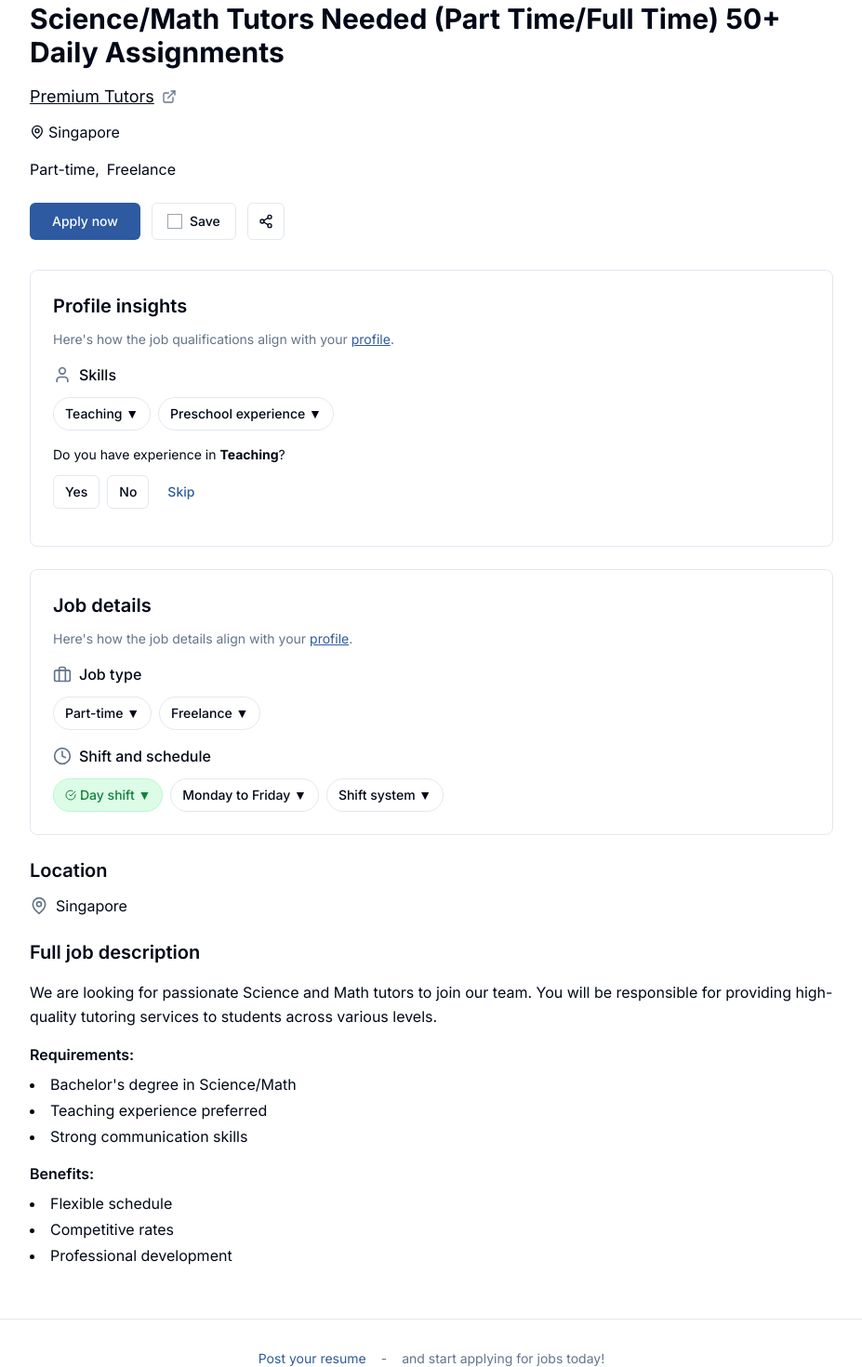
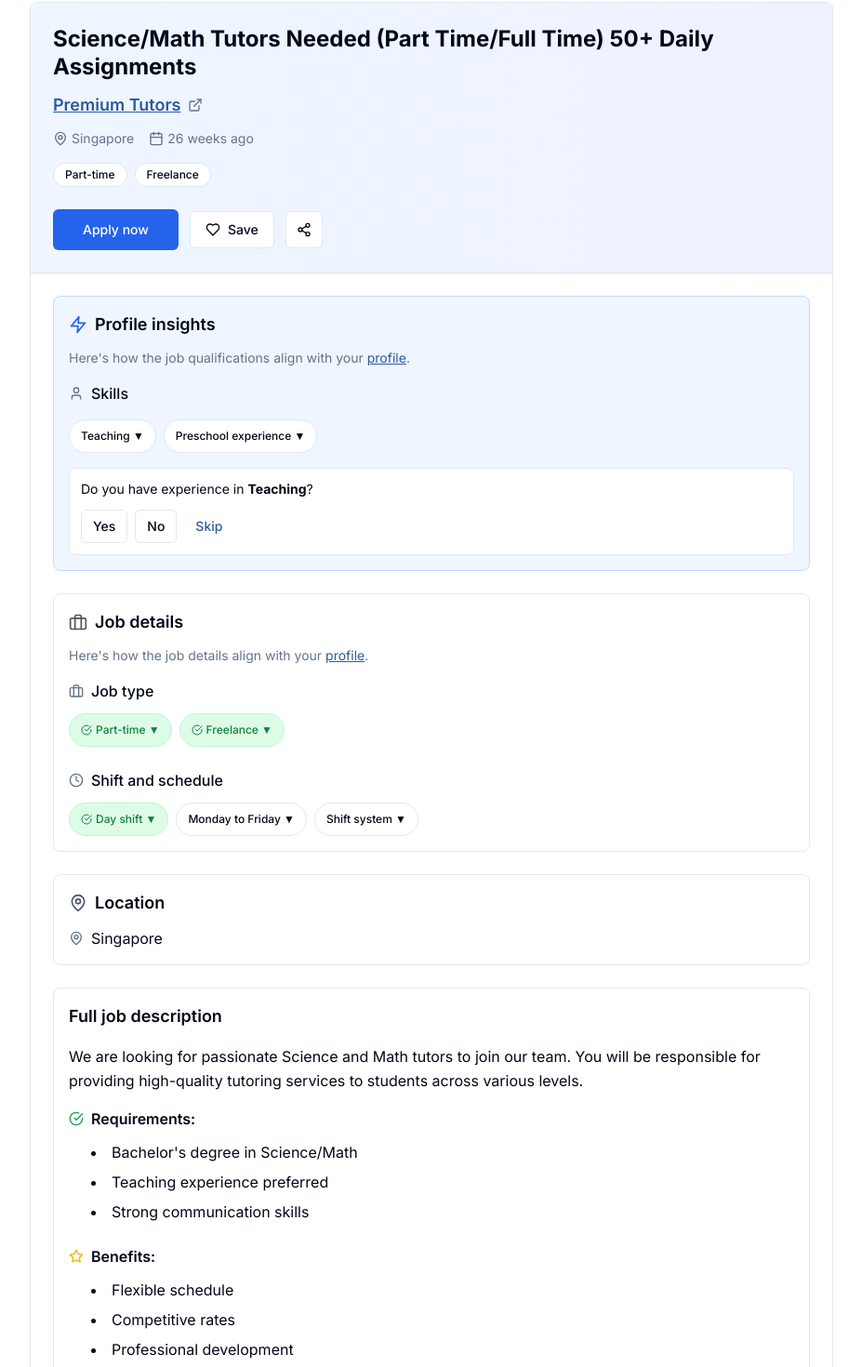
Before and after one commit to rhzs/mini-job-board, a Next.js app: page /job/1 in a window 1280 px wide. Shown: the part 95-1565 px from the top of the page at 93% size, without its empty margins (176-1103 px from the left). Built offline with nearby package versions, Linux system fonts and the light colour scheme.

Commit message:
fix job detail

```diff
--- a/components/jobs/job-detail.tsx
+++ b/components/jobs/job-detail.tsx
@@ -45,48 +45,67 @@ export function JobDetail({ job }: JobDetailProps) {
   }
 
   return (
-    <div className="bg-background">
-      {/* Job Header */}
-      <div className="mb-6">
-        <h1 className="text-3xl font-bold text-foreground mb-4">
+    <div className="bg-background border border-border rounded-lg shadow-sm overflow-hidden">
+      {/* Job Header - Sticky within container */}
+      <div className="sticky top-0 z-10 bg-gradient-to-r from-blue-50 to-indigo-50 dark:from-blue-950 dark:to-indigo-950 border-b border-border p-6 shadow-sm">
+        <h1 className="text-2xl font-bold text-foreground mb-3 leading-tight">
           {job.title}
         </h1>
 
         <div className="flex items-center gap-2 mb-3">
-          <span className="text-lg text-foreground underline cursor-pointer hover:text-indeed-blue">
+          <span className="text-lg font-semibold text-indeed-blue underline cursor-pointer hover:text-indeed-blue-dark">
             {job.company}
           </span>
           <ExternalLink className="h-4 w-4 text-muted-foreground" />
         </div>
 
-        <div className="flex items-center gap-1 text-foreground mb-4">
+        <div className="flex items-center gap-4 text-sm text-muted-foreground mb-4">
+          <div className="flex items-center gap-1">
             <MapPin className="h-4 w-4" />
-          {job.location}
+            <span>{job.location}</span>
+          </div>
+          <div className="flex items-center gap-1">
+            <Calendar className="h-4 w-4" />
+            <span>{formatPostedDate(job.postedDate)}</span>
+          </div>
+          {job.salary && (
+            <div className="flex items-center gap-1">
+              <DollarSign className="h-4 w-4" />
+              <span className="font-medium text-foreground">{formatSalary(job.salary)}</span>
+            </div>
+          )}
         </div>
 
         {/* Job Type Tags */}
         <div className="flex flex-wrap gap-2 mb-6">
           {job.jobType.map((type, index) => (
-            <span key={index} className="text-foreground">
+            <span
+              key={index}
+              className="px-3 py-1 text-xs font-medium bg-white dark:bg-gray-800 border border-border rounded-full text-foreground"
+            >
               {type}
-              {index < job.jobType.length - 1 && ', '}
             </span>
           ))}
+          {job.remote && (
+            <span className="px-3 py-1 text-xs font-medium bg-green-100 dark:bg-green-900 text-green-700 dark:text-green-300 border border-green-200 dark:border-green-700 rounded-full">
+              Remote
+            </span>
+          )}
         </div>
 
         {/* Action Buttons */}
-        <div className="flex items-center gap-3 mb-8">
+        <div className="flex items-center gap-3">
           {hasApplied ? (
             <Button
               disabled
-              className="bg-gray-200 text-gray-600 cursor-not-allowed"
+              className="bg-gray-200 text-gray-600 cursor-not-allowed hover:bg-gray-200"
             >
               <CheckCircle className="h-4 w-4 mr-2" />
               Applied {application && new Date(application.applied_date).toLocaleDateString()}
             </Button>
           ) : (
             <Button
-              className="bg-indeed-blue hover:bg-indeed-blue-dark text-white px-6"
+              size="lg"
               onClick={() => setShowApplyModal(true)}
             >
               Apply now
@@ -101,12 +120,12 @@ export function JobDetail({ job }: JobDetailProps) {
           >
             {saved ? (
               <>
-                <span className="w-4 h-4 bg-black text-white text-xs flex items-center justify-center">✓</span>
+                <CheckCircle className="h-4 w-4 text-green-600" />
                 Saved
               </>
             ) : (
               <>
-                <span className="w-4 h-4 border border-gray-400"></span>
+                <Heart className="h-4 w-4" />
                 Save
               </>
             )}
@@ -118,30 +137,35 @@ export function JobDetail({ job }: JobDetailProps) {
         </div>
       </div>
 
+      {/* Content Area */}
+      <div className="p-6 space-y-6">
         {/* Profile Insights */}
-      <div className="border border-border rounded-lg p-6 mb-6">
-        <h2 className="text-xl font-semibold text-foreground mb-3">Profile insights</h2>
+        <div className="bg-blue-50 dark:bg-blue-950/30 border border-blue-200 dark:border-blue-800 rounded-lg p-4">
+          <h2 className="text-lg font-semibold text-foreground mb-3 flex items-center gap-2">
+            <Zap className="h-5 w-5 text-blue-600" />
+            Profile insights
+          </h2>
           <p className="text-sm text-muted-foreground mb-4">
             Here's how the job qualifications align with your{' '}
             <span className="underline cursor-pointer text-indeed-blue">profile</span>.
           </p>
 
-        <div className="mb-4">
+          <div className="space-y-4">
             <div className="flex items-center gap-2 mb-3">
-            <User className="h-5 w-5 text-muted-foreground" />
+              <User className="h-4 w-4 text-muted-foreground" />
               <span className="font-medium text-foreground">Skills</span>
             </div>
 
-          <div className="flex gap-2 mb-4">
-            <Button variant="outline" size="sm" className="rounded-full">
+            <div className="flex gap-2 flex-wrap mb-4">
+              <Button variant="outline" size="sm" className="rounded-full text-xs">
                 Teaching ▼
               </Button>
-            <Button variant="outline" size="sm" className="rounded-full">
+              <Button variant="outline" size="sm" className="rounded-full text-xs">
                 Preschool experience ▼
               </Button>
             </div>
 
-          <div className="mb-4">
+            <div className="bg-white dark:bg-gray-800 rounded-lg p-3 border border-border">
               <p className="text-sm text-foreground mb-3">
                 Do you have experience in <strong>Teaching</strong>?
               </p>
@@ -155,28 +179,31 @@ export function JobDetail({ job }: JobDetailProps) {
         </div>
 
         {/* Job Details */}
-      <div className="border border-border rounded-lg p-6 mb-6">
-        <h2 className="text-xl font-semibold text-foreground mb-3">Job details</h2>
+        <div className="bg-white dark:bg-gray-800 border border-border rounded-lg p-4">
+          <h2 className="text-lg font-semibold text-foreground mb-3 flex items-center gap-2">
+            <Briefcase className="h-5 w-5 text-gray-600 dark:text-gray-400" />
+            Job details
+          </h2>
           <p className="text-sm text-muted-foreground mb-4">
             Here's how the job details align with your{' '}
             <span className="underline cursor-pointer text-indeed-blue">profile</span>.
           </p>
 
-        <div className="space-y-4">
+          <div className="space-y-6">
             <div>
               <div className="flex items-center gap-2 mb-3">
-              <Briefcase className="h-5 w-5 text-muted-foreground" />
+                <Briefcase className="h-4 w-4 text-muted-foreground" />
                 <span className="font-medium text-foreground">Job type</span>
               </div>
-            <div className="flex gap-2">
+              <div className="flex gap-2 flex-wrap">
                 {job.jobType.map((type, index) => (
                   <Button
                     key={index}
                     variant="outline"
                     size="sm"
-                  className={`rounded-full ${type === 'Permanent' ? 'bg-green-100 text-green-700 border-green-200' : ''}`}
+                    className={`rounded-full text-xs ${type === 'Part-time' || type === 'Freelance' ? 'bg-green-100 text-green-700 border-green-200 dark:bg-green-900 dark:text-green-300 dark:border-green-700' : ''}`}
                   >
-                  {type === 'Permanent' && <CheckCircle className="h-3 w-3 mr-1" />}
+                    {(type === 'Part-time' || type === 'Freelance') && <CheckCircle className="h-3 w-3 mr-1" />}
                     {type} ▼
                   </Button>
                 ))}
@@ -185,18 +212,18 @@ export function JobDetail({ job }: JobDetailProps) {
 
             <div>
               <div className="flex items-center gap-2 mb-3">
-              <Clock className="h-5 w-5 text-muted-foreground" />
+                <Clock className="h-4 w-4 text-muted-foreground" />
                 <span className="font-medium text-foreground">Shift and schedule</span>
               </div>
-            <div className="flex gap-2">
-              <Button variant="outline" size="sm" className="rounded-full bg-green-100 text-green-700 border-green-200">
+              <div className="flex gap-2 flex-wrap">
+                <Button variant="outline" size="sm" className="rounded-full text-xs bg-green-100 text-green-700 border-green-200 dark:bg-green-900 dark:text-green-300 dark:border-green-700">
                   <CheckCircle className="h-3 w-3 mr-1" />
                   Day shift ▼
                 </Button>
-              <Button variant="outline" size="sm" className="rounded-full">
+                <Button variant="outline" size="sm" className="rounded-full text-xs">
                   Monday to Friday ▼
                 </Button>
-              <Button variant="outline" size="sm" className="rounded-full">
+                <Button variant="outline" size="sm" className="rounded-full text-xs">
                   Shift system ▼
                 </Button>
               </div>
@@ -205,26 +232,32 @@ export function JobDetail({ job }: JobDetailProps) {
         </div>
 
         {/* Location */}
-      <div className="mb-6">
-        <h2 className="text-xl font-semibold text-foreground mb-3">Location</h2>
-        <div className="flex items-center gap-2">
-          <MapPin className="h-5 w-5 text-muted-foreground" />
-          <span className="text-foreground">{job.location}</span>
+        <div className="bg-white dark:bg-gray-800 border border-border rounded-lg p-4">
+          <h2 className="text-lg font-semibold text-foreground mb-3 flex items-center gap-2">
+            <MapPin className="h-5 w-5 text-gray-600 dark:text-gray-400" />
+            Location
+          </h2>
+          <div className="flex items-center gap-2 text-foreground">
+            <MapPin className="h-4 w-4 text-muted-foreground" />
+            <span>{job.location}</span>
           </div>
         </div>
 
         {/* Job Description */}
-      <div className="mb-6">
-        <h2 className="text-xl font-semibold text-foreground mb-4">Full job description</h2>
+        <div className="bg-white dark:bg-gray-800 border border-border rounded-lg p-4">
+          <h2 className="text-lg font-semibold text-foreground mb-4">Full job description</h2>
           <div className="prose prose-gray max-w-none">
             <p className="text-foreground leading-relaxed mb-4">
               {job.description}
             </p>
 
             {job.requirements && job.requirements.length > 0 && (
-            <div className="mb-4">
-              <h3 className="font-semibold text-foreground mb-2">Requirements:</h3>
-              <ul className="list-disc list-inside space-y-1">
+              <div className="mb-6">
+                <h3 className="font-semibold text-foreground mb-3 flex items-center gap-2">
+                  <CheckCircle className="h-4 w-4 text-green-600" />
+                  Requirements:
+                </h3>
+                <ul className="list-disc list-inside space-y-2 ml-6">
                   {job.requirements.map((req, index) => (
                     <li key={index} className="text-foreground">{req}</li>
                   ))}
@@ -233,9 +266,12 @@ export function JobDetail({ job }: JobDetailProps) {
             )}
 
             {job.benefits && job.benefits.length > 0 && (
-            <div className="mb-4">
-              <h3 className="font-semibold text-foreground mb-2">Benefits:</h3>
-              <ul className="list-disc list-inside space-y-1">
+              <div className="mb-6">
+                <h3 className="font-semibold text-foreground mb-3 flex items-center gap-2">
+                  <Star className="h-4 w-4 text-yellow-500" />
+                  Benefits:
+                </h3>
+                <ul className="list-disc list-inside space-y-2 ml-6">
                   {job.benefits.map((benefit, index) => (
                     <li key={index} className="text-foreground">{benefit}</li>
                   ))}
@@ -244,11 +280,15 @@ export function JobDetail({ job }: JobDetailProps) {
             )}
 
             {job.salary && (
-            <div className="mb-4">
-              <h3 className="font-semibold text-foreground mb-2">Salary:</h3>
-              <p className="text-foreground">{formatSalary(job.salary)}</p>
+              <div className="bg-green-50 dark:bg-green-950/30 border border-green-200 dark:border-green-800 rounded-lg p-4">
+                <h3 className="font-semibold text-foreground mb-2 flex items-center gap-2">
+                  <DollarSign className="h-4 w-4 text-green-600" />
+                  Salary:
+                </h3>
+                <p className="text-foreground font-medium text-lg">{formatSalary(job.salary)}</p>
               </div>
             )}
+          </div>
         </div>
       </div>
 
--- a/components/jobs/job-search-page.tsx
+++ b/components/jobs/job-search-page.tsx
@@ -277,7 +277,7 @@ export function JobSearchPage({ initialQuery = '', initialLocation = 'Singapore'
       <div className="max-w-7xl mx-auto px-4 py-4">
         <div className="flex gap-6">
           {/* Left Sidebar - Job List */}
-          <div className="w-1/2 space-y-4">
+          <div className="w-1/3 space-y-4">
             {/* Results Header */}
             <div className="flex items-center justify-between">
               <div className="text-sm text-muted-foreground">
@@ -328,11 +328,11 @@ export function JobSearchPage({ initialQuery = '', initialLocation = 'Singapore'
           </div>
 
           {/* Right Side - Job Details */}
-          <div className="w-1/2">
+          <div className="w-2/3 sticky top-4 h-[calc(100vh-1rem)] overflow-y-auto">
             {selectedJob ? (
               <JobDetail job={selectedJob} />
             ) : (
-              <div className="border border-border rounded-lg p-8 text-center">
+              <div className="border border-border rounded-lg p-8 text-center h-full flex items-center justify-center">
                 <p className="text-muted-foreground">Select a job to view details</p>
               </div>
             )}
```
Lines whose indentation alone changed are shown as unchanged.
